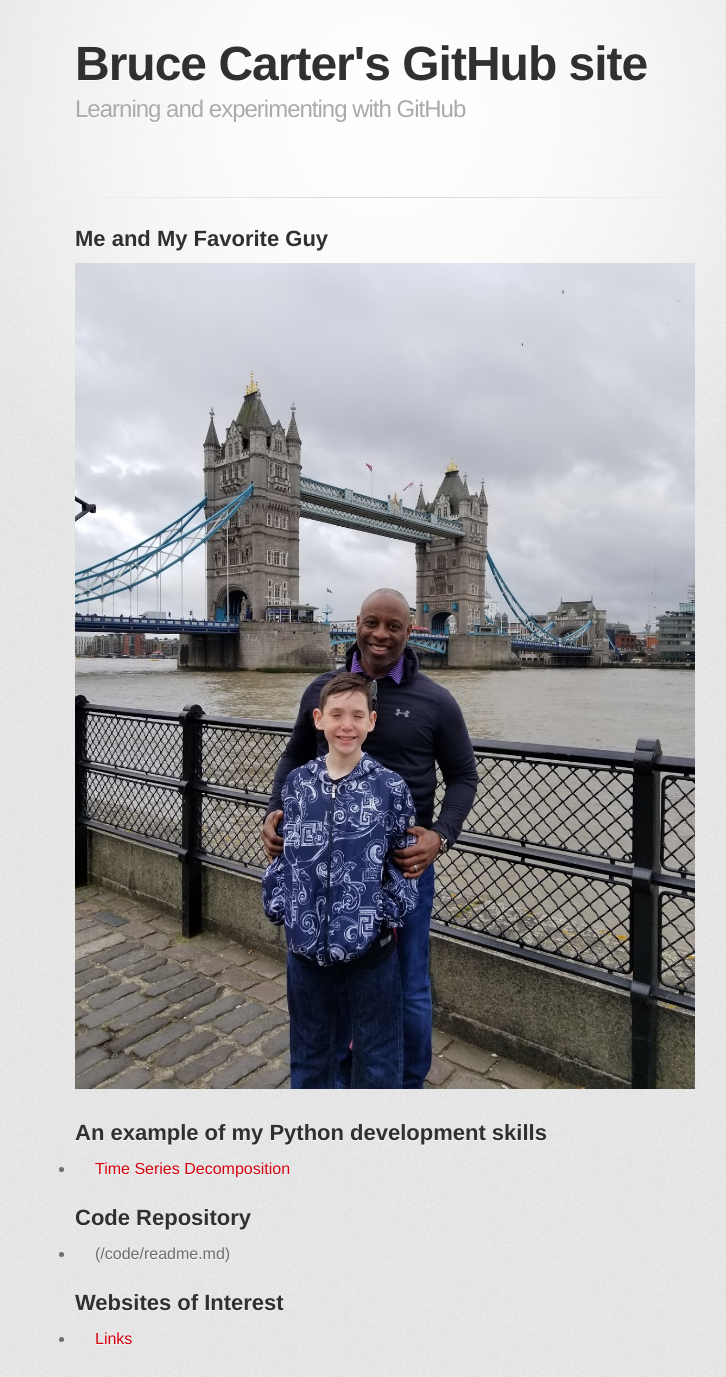
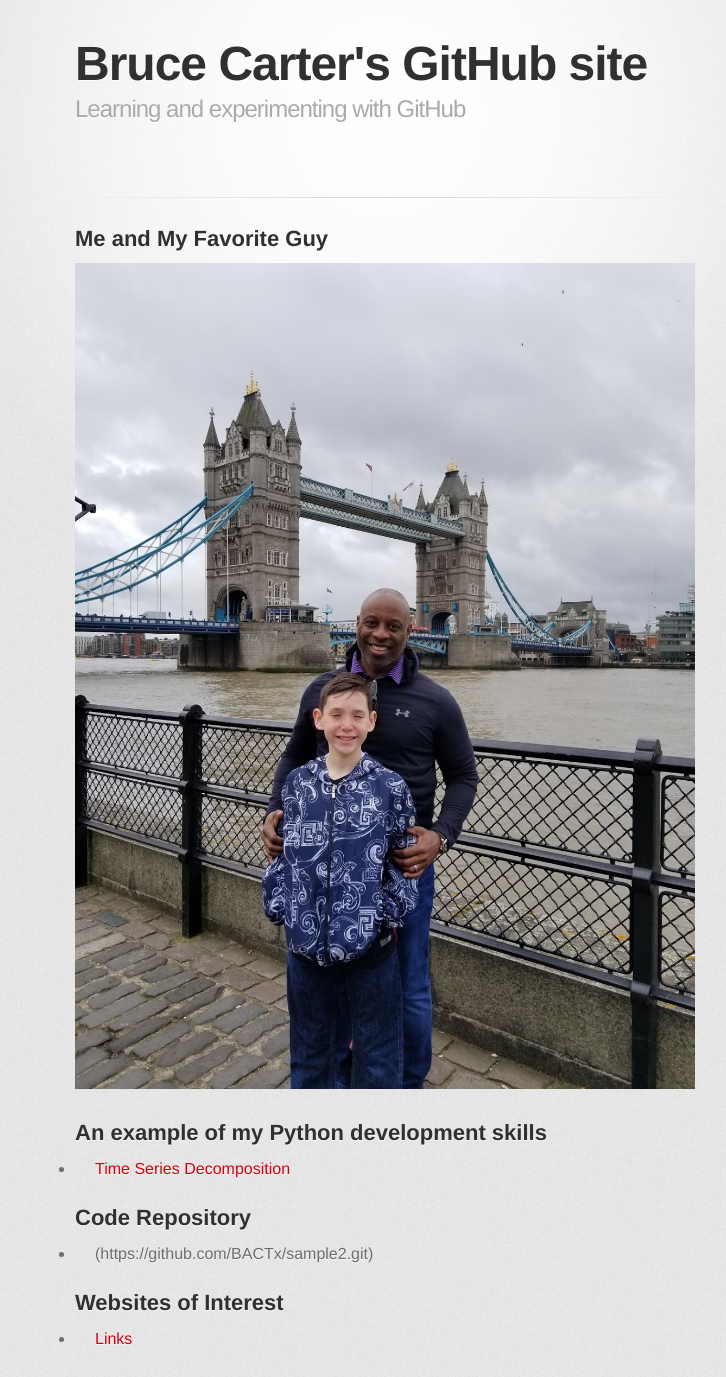
Before and after one commit to BACTx/BACTx.github.io, a Jekyll site: the page built from index.md, in a window 1280 px wide. Shown: the top 1377 px of the page, without its empty margins (255-981 px from the left). Built offline with Jekyll 4.4.1, drawn with Linux system fonts in a browser that asks for light colours; some web fonts are replaced; our own code applies the rules of GitHub Pages for plain Markdown files.

Commit message:
Update index.md

```diff
--- a/index.md
+++ b/index.md
@@ -13,7 +13,7 @@ description: Learning and experimenting with GitHub
 
 ## Code Repository
 
-- (/code/readme.md)
+- (https://github.com/BACTx/sample2.git)
 
 ## Websites of Interest
 
```
